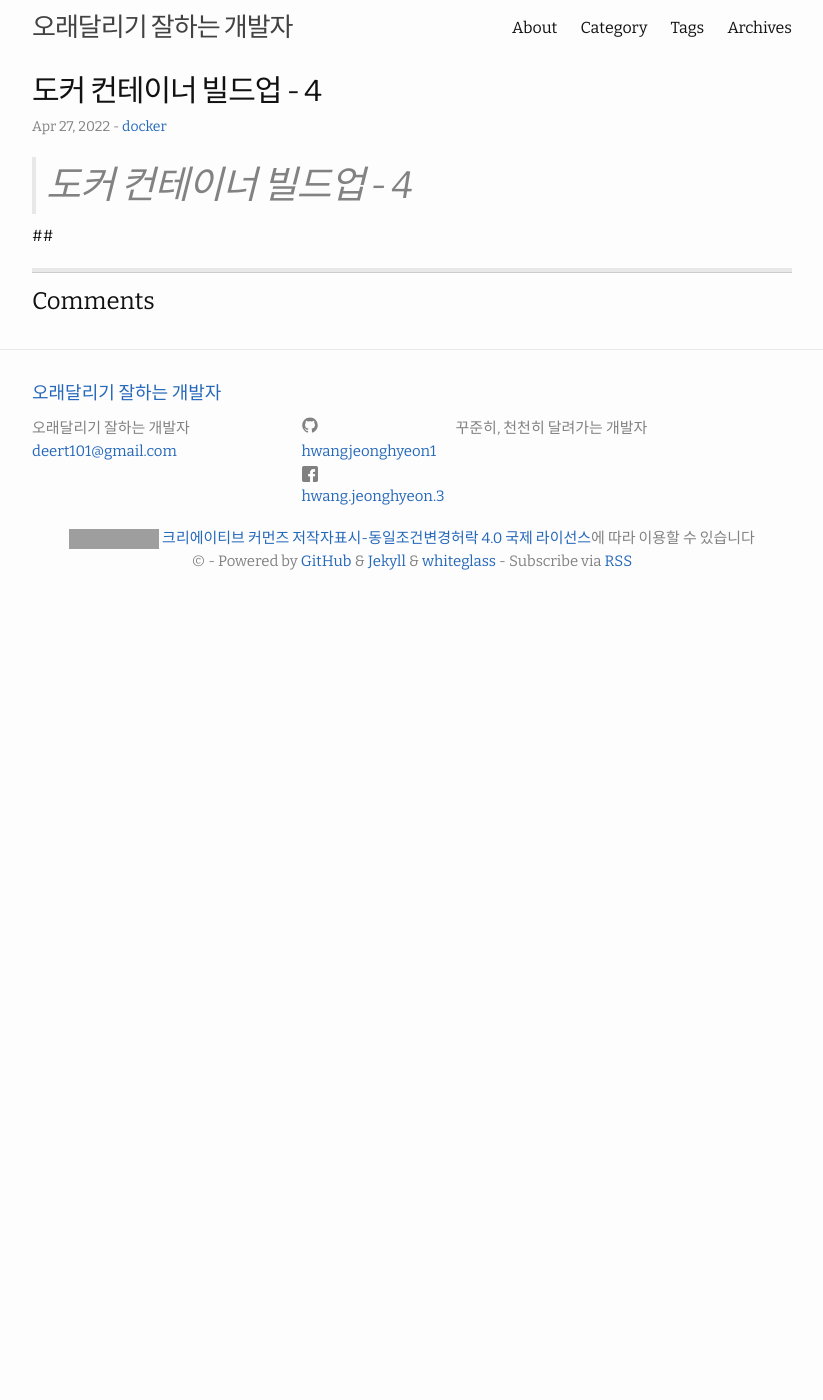
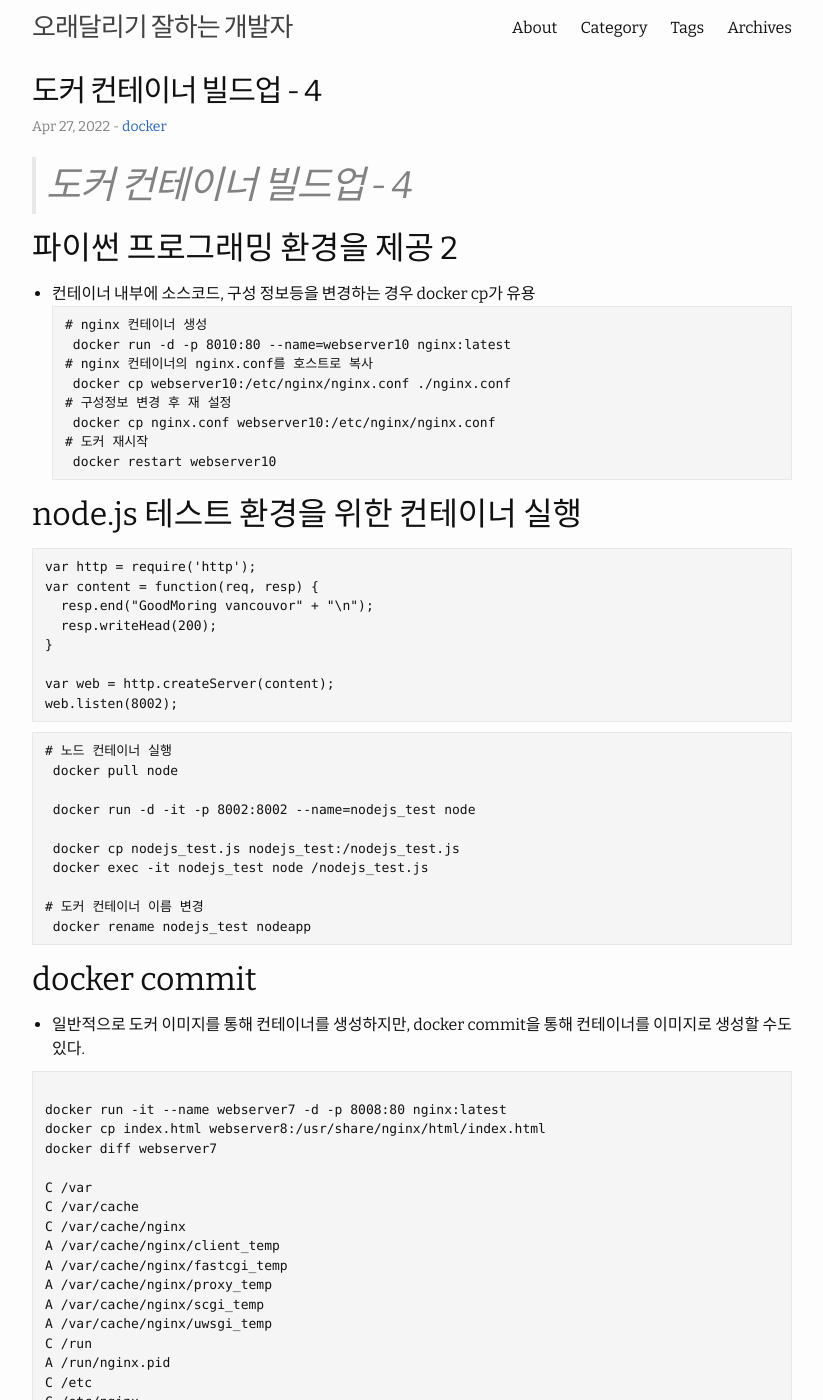
Before and after one commit to HWANGJEONGHYEON1/HWANGJEONGHYEON1.github.io, a Jekyll site: the page built from _posts/2022-04-27-docker-container-4.md, in a window 1280 px wide and 1400 px high. Shown: the whole window, without its empty margins (228-1051 px from the left). Built offline with Jekyll 4.4.1, drawn with Linux system fonts in a browser that asks for light colours; comment, search, counter and statistics services are not loaded; some of the changed text lies outside the part shown; grey boxes are pictures that could not be loaded.

Commit message:
[docs] docker commit

````diff
--- a/_posts/2022-04-27-docker-container-4.md
+++ b/_posts/2022-04-27-docker-container-4.md
@@ -7,4 +7,83 @@ categories: docker
 
 > # 도커 컨테이너 빌드업 - 4
 
-##
+## 파이썬 프로그래밍 환경을 제공 2
+- 컨테이너 내부에 소스코드, 구성 정보등을 변경하는 경우 docker cp가 유용
+```
+# nginx 컨테이너 생성
+ docker run -d -p 8010:80 --name=webserver10 nginx:latest
+# nginx 컨테이너의 nginx.conf를 호스트로 복사
+ docker cp webserver10:/etc/nginx/nginx.conf ./nginx.conf
+# 구성정보 변경 후 재 설정
+ docker cp nginx.conf webserver10:/etc/nginx/nginx.conf
+# 도커 재시작
+ docker restart webserver10
+```
+
+## node.js 테스트 환경을 위한 컨테이너 실행
+
+```node
+var http = require('http');
+var content = function(req, resp) {
+  resp.end("GoodMoring vancouvor" + "\n");
+  resp.writeHead(200);
+}
+
+var web = http.createServer(content);
+web.listen(8002);
+```
+
+```
+# 노드 컨테이너 실행
+ docker pull node
+
+ docker run -d -it -p 8002:8002 --name=nodejs_test node
+
+ docker cp nodejs_test.js nodejs_test:/nodejs_test.js
+ docker exec -it nodejs_test node /nodejs_test.js
+
+# 도커 컨테이너 이름 변경
+ docker rename nodejs_test nodeapp
+```
+
+## docker commit
+- 일반적으로 도커 이미지를 통해 컨테이너를 생성하지만, docker commit을 통해 컨테이너를 이미지로 생성할 수도 있다.
+
+```
+
+docker run -it --name webserver7 -d -p 8008:80 nginx:latest
+docker cp index.html webserver8:/usr/share/nginx/html/index.html
+docker diff webserver7
+
+C /var
+C /var/cache
+C /var/cache/nginx
+A /var/cache/nginx/client_temp
+A /var/cache/nginx/fastcgi_temp
+A /var/cache/nginx/proxy_temp
+A /var/cache/nginx/scgi_temp
+A /var/cache/nginx/uwsgi_temp
+C /run
+A /run/nginx.pid
+C /etc
+C /etc/nginx
+C /etc/nginx/conf.d
+C /etc/nginx/conf.d/default.conf
+
+
+docker run -it --name webserver7 -d -p 8008:80 nginx:latest
+
+# docker commit 으로 이미지를 생성 -a(author)
+ docker commit -a "jpub" webserver7 webfront:1.0
+
+docker images | grep webfront
+webfront                   1.0       1545bd6feef2   9 seconds ago   141MB
+
+# 도커 저장소에 올린다.
+docker login
+docker tag webfront:1.0 ${도커아이디}/webfront:1.0
+docker push ${도커아이디}/webfront:1.0
+
+# 실행
+docker run -it --name webserver9 -d -p 8009:80 ${도커아이디}/webfront:1.0
+```
````
